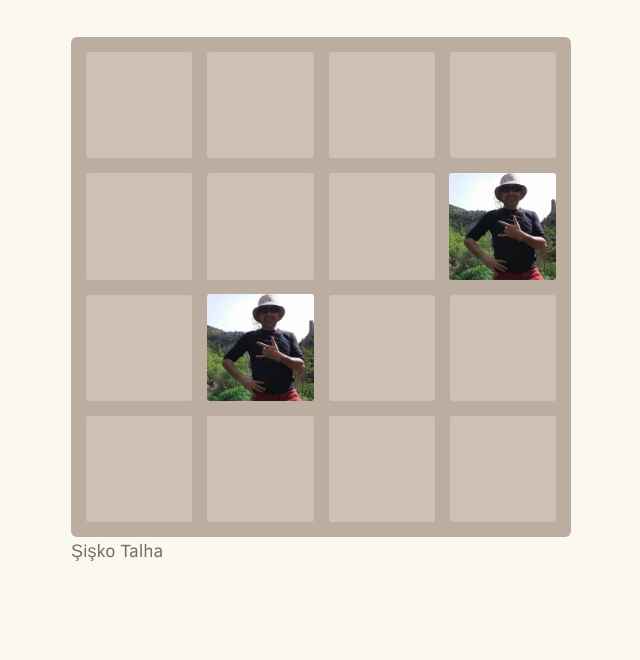
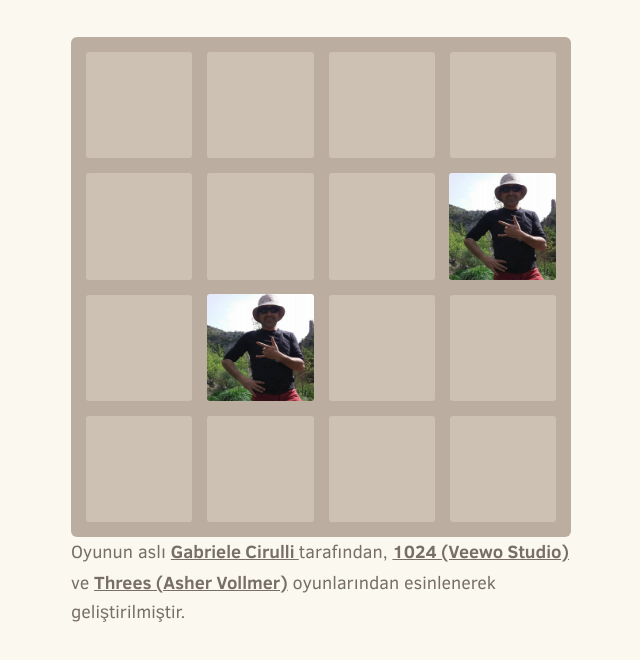
Before and after one commit to portakalled/BFL-2048, a plain HTML site: page index.html in a window 1280 px wide. Shown: the part 210-870 px from the top of the page, without its empty margins (319-959 px from the left). Drawn offline with Linux system fonts and the light colour scheme.

Commit message:
Update index.html

```diff
--- a/index.html
+++ b/index.html
@@ -79,7 +79,8 @@
 
 
     <p>
-    Şişko Talha    </p>
+    Oyunun aslı <a href="http://gabrielecirulli.com" target="_blank">Gabriele Cirulli </a> tarafından, <a href="https://itunes.apple.com/us/app/1024!/id823499224" target="_blank">1024 (Veewo Studio)</a> ve <a href="http://asherv.com/threes/" target="_blank">Threes (Asher Vollmer)</a> oyunlarından esinlenerek geliştirilmiştir.
+    </p>
 
 
   </div>
```
